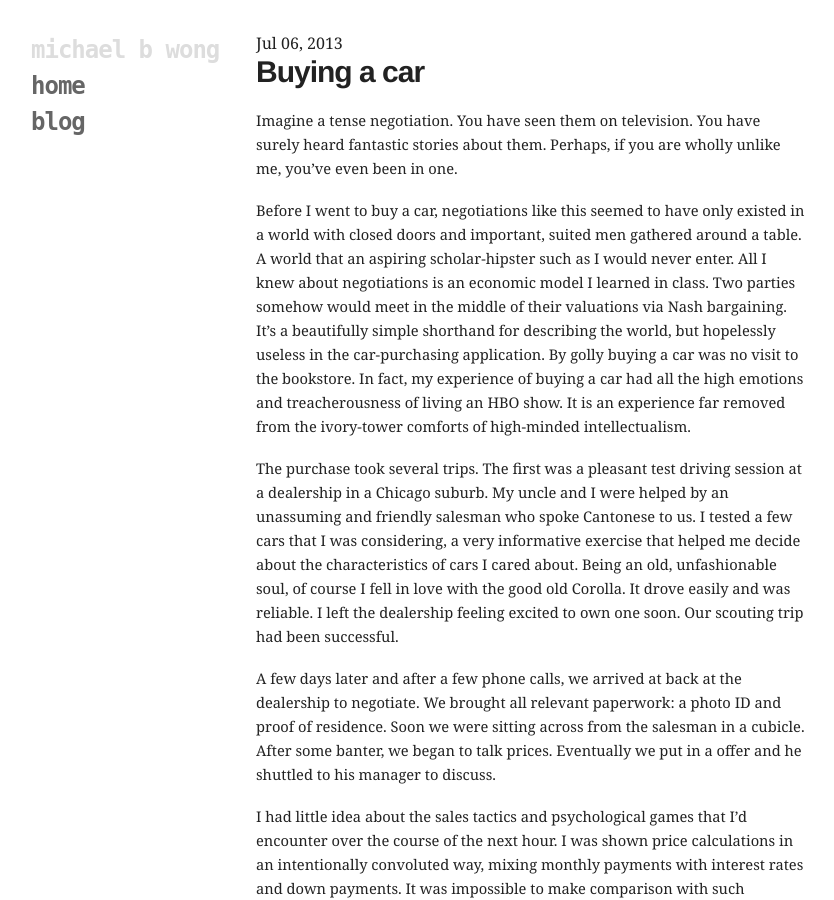
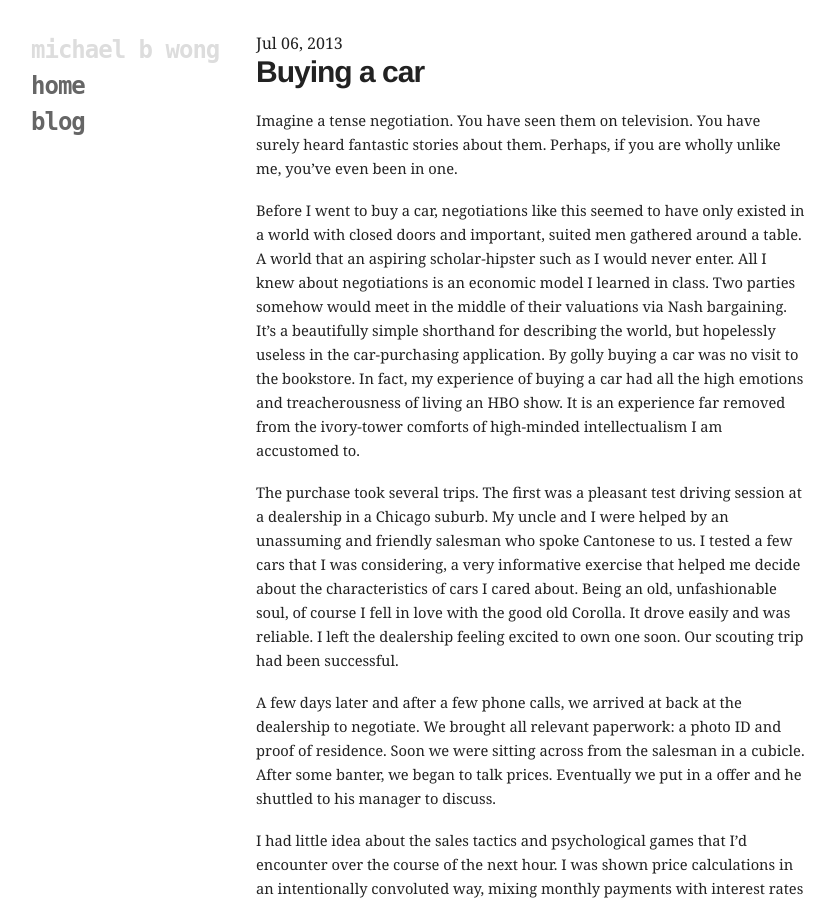
Before and after one commit to mbwong/mbwong.github.com, a Jekyll site: the page built from _posts/2013-07-06-buying-a-car.md, in a window 1280 px wide and 900 px high. Shown: the whole window, without its empty margins (94-928 px from the left). Built offline with Jekyll 4.4.1, drawn with Linux system fonts in a browser that asks for light colours.

Commit message:
Update 2013-07-06-buying-a-car.md

```diff
--- a/_posts/2013-07-06-buying-a-car.md
+++ b/_posts/2013-07-06-buying-a-car.md
@@ -8,7 +8,7 @@ layout: post
 
 Imagine a tense negotiation. You have seen them on television. You have surely heard fantastic stories about them. Perhaps, if you are wholly unlike me, you've even been in one.
 
-Before I went to buy a car, negotiations like this seemed to have only existed in a world with closed doors and important, suited men gathered around a table. A world that an aspiring scholar-hipster such as I would never enter. All I knew about negotiations is an economic model I learned in class. Two parties somehow would meet in the middle of their valuations via Nash bargaining. It's a beautifully simple shorthand for describing the world, but hopelessly useless in the car-purchasing application. By golly buying a car was no visit to the bookstore. In fact, my experience of buying a car had all the high emotions and treacherousness of living an HBO show. It is an experience far removed from the ivory-tower comforts of high-minded intellectualism.
+Before I went to buy a car, negotiations like this seemed to have only existed in a world with closed doors and important, suited men gathered around a table. A world that an aspiring scholar-hipster such as I would never enter. All I knew about negotiations is an economic model I learned in class. Two parties somehow would meet in the middle of their valuations via Nash bargaining. It's a beautifully simple shorthand for describing the world, but hopelessly useless in the car-purchasing application. By golly buying a car was no visit to the bookstore. In fact, my experience of buying a car had all the high emotions and treacherousness of living an HBO show. It is an experience far removed from the ivory-tower comforts of high-minded intellectualism I am accustomed to.
 
 The purchase took several trips. The first was a pleasant test driving session at a dealership in a Chicago suburb. My uncle and I were helped by an unassuming and friendly salesman who spoke Cantonese to us. I tested a few cars that I was considering, a very informative exercise that helped me decide about the characteristics of cars I cared about. Being an old, unfashionable soul, of course I fell in love with the good old Corolla. It drove easily and was reliable. I left the dealership feeling excited to own one soon. Our scouting trip had been successful.
 
```
